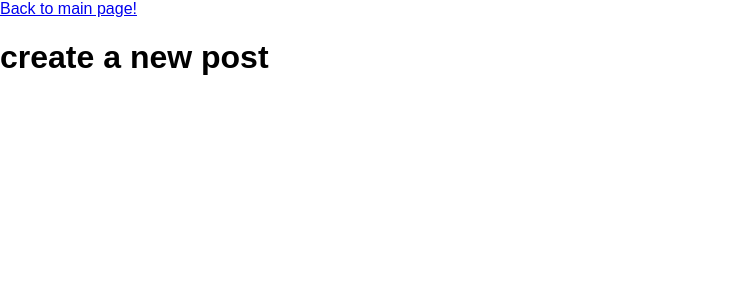
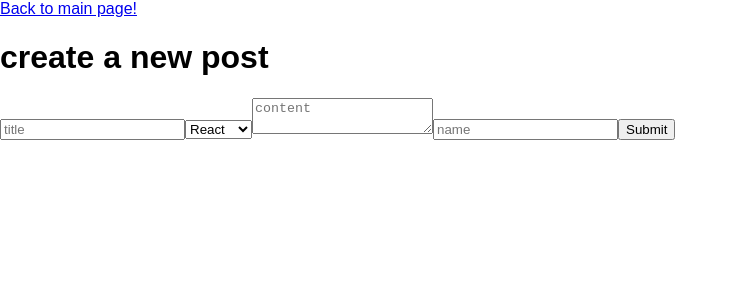
Before and after one commit to laszlosuslecz/udacity-redux-project, a React (Create React App) app in the folder frontend/: page /posts/new in a window 1280 px wide. Shown: the top 300 px of the page, without its empty margins (0-738 px from the left). Built offline with nearby package versions, Linux system fonts and the light colour scheme.

Commit message:
interim: in progress-set up a simple form for new posts

```diff
--- a/frontend/src/components/PostNew.js
+++ b/frontend/src/components/PostNew.js
@@ -12,6 +12,24 @@ class PostNew extends Component {
           </Link>
         </div>
         <h1>create a new post</h1>
+        <form>
+          <Field
+            name="title" component='input' type='text' placeholder='title'
+          />
+          <Field
+            name="category" component='select'>
+            <option value='react'>React</option>
+            <option value='redux'>Redux</option>
+            <option value='udacity'>Udacity</option>
+          </Field>
+          <Field
+            name="body" component='textarea' type='text' placeholder='content'
+          />
+          <Field
+            name="author" component='input' type='text' placeholder='name'
+          />
+          <button type="submit">Submit</button>
+        </form>
       </div>
     )
   }
```
